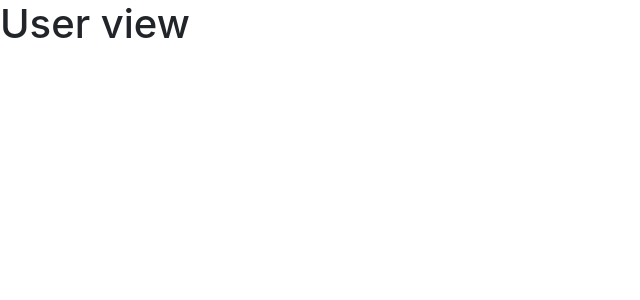
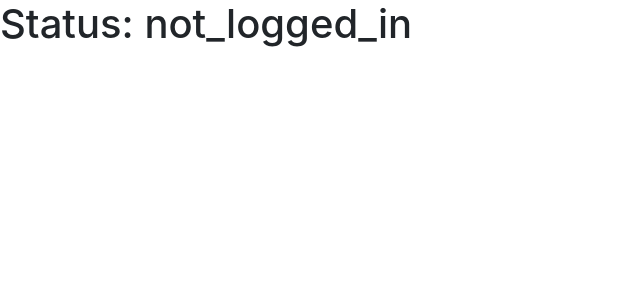
Before and after one commit to TashfeenRao/easy2employ-front-end-react-assignment, a React (Create React App) app: page /userView in a window 1280 px wide. Shown: the top 300 px of the page, without its empty margins (0-640 px from the left). Built offline with nearby package versions, Linux system fonts and the light colour scheme.

Commit message:
state sent as props to components

```diff
--- a/src/components/App.js
+++ b/src/components/App.js
@@ -22,7 +22,12 @@ export default class App extends Component {
           render={props => (
             <Login {... props} loggedStatus={this.state.loggedInStatus}/>
           )} />
-          <Route exact path="/userView" component={UserView} />
+          <Route
+          exact
+          path="/userView"
+          render={props => (
+            <UserView {... props} loggedStatus={this.state.loggedInStatus} />
+          )} />
         </Switch>
         </BrowserRouter>
       </div>
--- a/src/components/presentational/Login.js
+++ b/src/components/presentational/Login.js
@@ -1,17 +1,20 @@
-import React,{ Component } from "react";
+import React, { Component } from "react";
 import Container from "react-bootstrap/Container";
 import Row from "react-bootstrap/Row";
-import LoginForm from '../container/LoginForm';
-import Registration from '../auth/Registration';
+import LoginForm from "../container/LoginForm";
+import Registration from "../auth/Registration";
 
 export default class Login extends Component {
-
+  constructor(props) {
+    super(props);
+  }
   render() {
     return (
       <Container>
         <Row className="justify-content-center mt-4">
-            <LoginForm />
-            <Registration />
+          <h1>Status: {this.props.loggedStatus}</h1>
+          <LoginForm />
+          <Registration />
         </Row>
       </Container>
     );
--- a/src/components/presentational/UserView.js
+++ b/src/components/presentational/UserView.js
@@ -1,9 +1,9 @@
 import React from 'react'
 
-function UserView() {
-    return (
+const UserView = props => {
+    return(
         <div>
-            <h1>User view</h1>
+            <h1>Status: {props.loggedStatus}</h1>
         </div>
     )
 }
```
